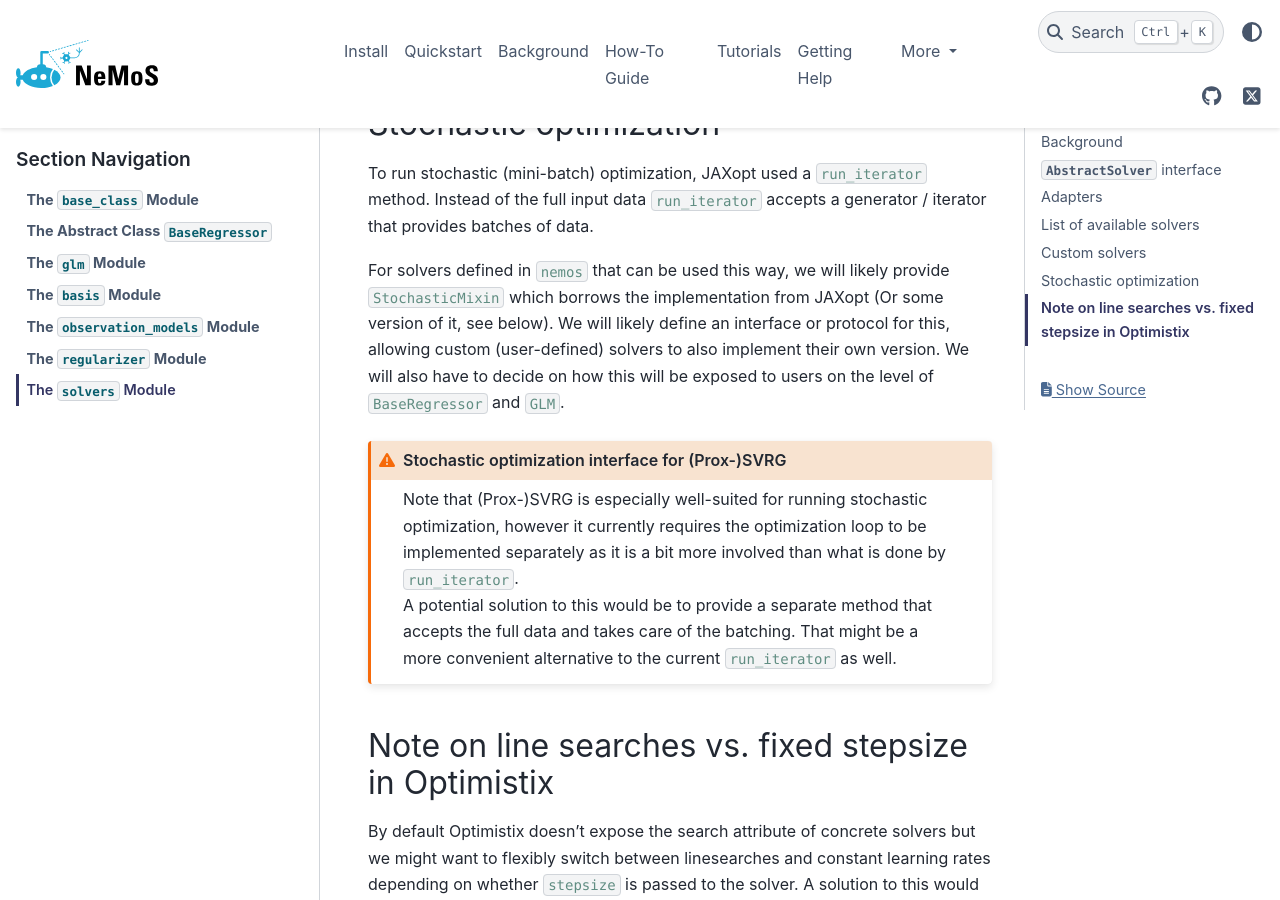
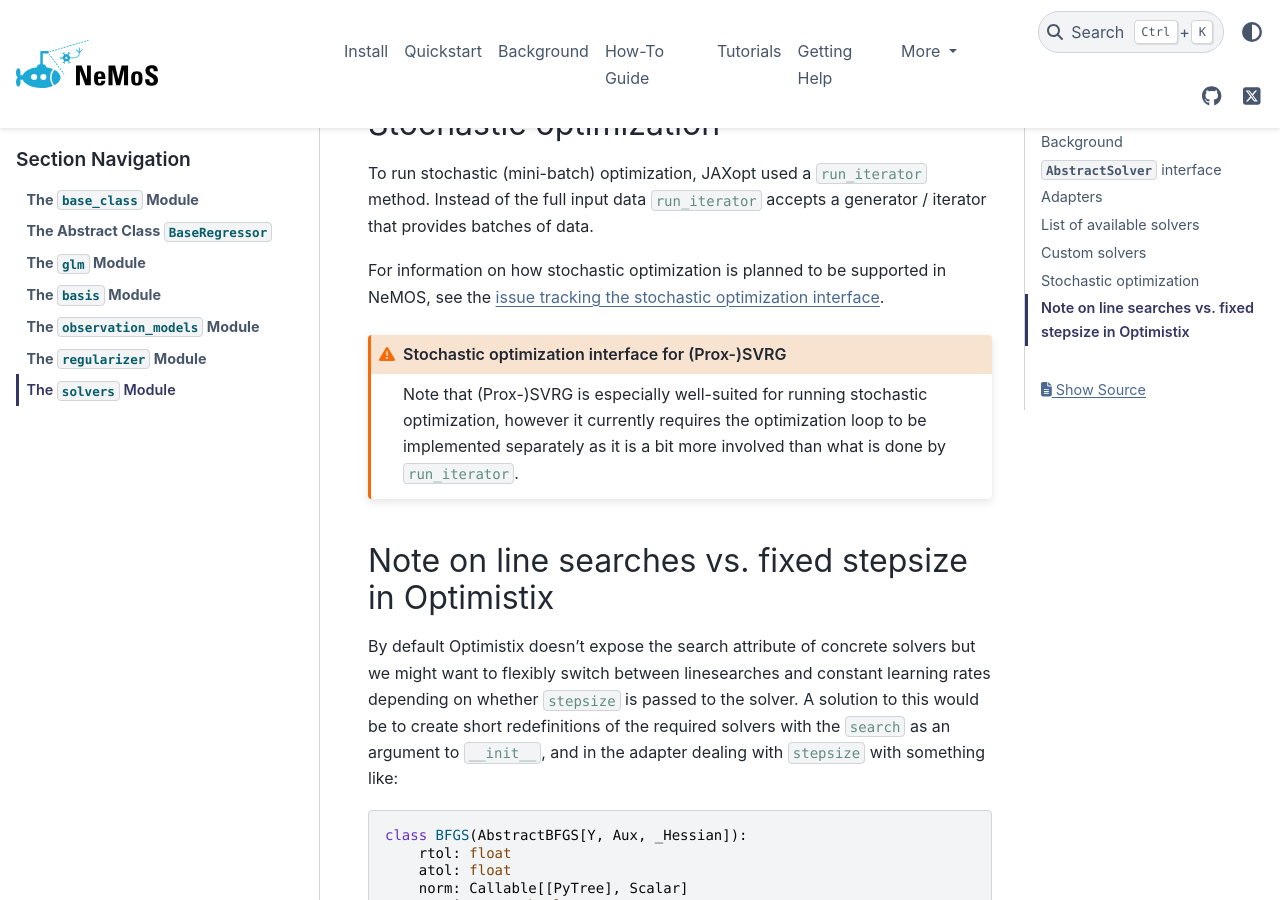
Before and after one commit to flatironinstitute/nemos, a Sphinx documentation site: the page built from docs/developers_notes/07-solvers.md, in a window 1280 px wide and 900 px high, scrolled down 3773 px. Built offline with Sphinx 7.4.7 and the PyData theme 0.15.4, drawn with Linux system fonts in a browser that asks for light colours; some of the changed text lies outside the part shown.

Commit message:
Small update to solver developer notes

```diff
--- a/docs/developers_notes/07-solvers.md
+++ b/docs/developers_notes/07-solvers.md
@@ -3,7 +3,7 @@
 ## Background
 
 In the earlier versions, NeMoS relied on [JAXopt](https://jaxopt.github.io/stable/) as its optimization backend.
-As JAXopt is no longer maintained, we added support for alternative optimization backends.
+As [JAXopt is no longer maintained](https://github.com/google/jaxopt?tab=readme-ov-file#status), we added support for alternative optimization backends.
 
 To support flexibility and long-term maintenance, NeMoS now has a backend-agnostic solver interface, allowing the use of solvers from different backend libraries with different interfaces.
 
@@ -103,15 +103,12 @@
 To run stochastic (mini-batch) optimization, JAXopt used a `run_iterator` method.
 Instead of the full input data `run_iterator` accepts a generator / iterator that provides batches of data.
 
-For solvers defined in `nemos` that can be used this way, we will likely provide `StochasticMixin` which borrows the implementation from JAXopt (Or some version of it, see below).
-We will likely define an interface or protocol for this, allowing custom (user-defined) solvers to also implement their own version.
-We will also have to decide on how this will be exposed to users on the level of `BaseRegressor` and `GLM`.
+For information on how stochastic optimization is planned to be supported in NeMOS, see the [issue tracking the stochastic optimization interface](https://github.com/flatironinstitute/nemos/issues/376).
 
 :::{admonition} Stochastic optimization interface for (Prox-)SVRG
 :class: warning
 
 Note that (Prox-)SVRG is especially well-suited for running stochastic optimization, however it currently requires the optimization loop to be implemented separately as it is a bit more involved than what is done by `run_iterator`.
-A potential solution to this would be to provide a separate method that accepts the full data and takes care of the batching. That might be a more convenient alternative to the current `run_iterator` as well.
 :::
 
 ## Note on line searches vs. fixed stepsize in Optimistix
```
